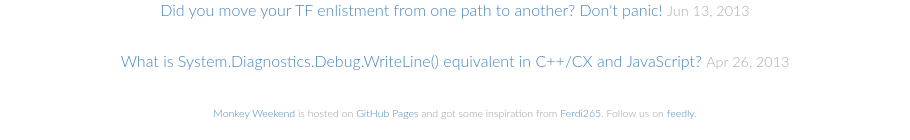
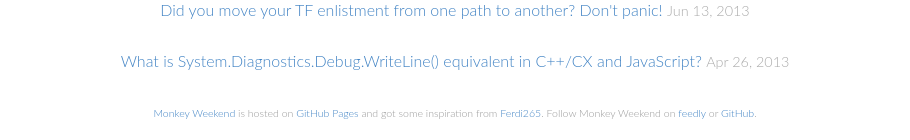
Before and after one commit to kiewic/kiewic.github.io, a Jekyll site: the page built from index.html, in a window 1280 px wide. Shown: the part 1541-1681 px from the top of the page, without its empty margins (185-1095 px from the left). Built offline with Jekyll 4.4.1, drawn with Linux system fonts in a browser that asks for light colours.

Commit message:
Updating footer.

```diff
--- a/_includes/footer.html
+++ b/_includes/footer.html
@@ -6,7 +6,8 @@
                 <a href="https://github.com/kiewic/kiewic.github.io">Monkey Weekend</a>
                 is hosted on <a href="https://pages.github.com/">GitHub Pages</a>
                 and got some inspiration from <a href="https://github.com/Ferdi265/ferdi265.github.io">Ferdi265</a>.
-                Follow us on <a href='http://cloud.feedly.com/#subscription%2Ffeed%2Fhttp%3A%2F%2Fmonkeyweekend.com%2Ffeed%2F' target='blank'>feedly</a>.
+                Follow Monkey Weekend on <a href="http://cloud.feedly.com/#subscription%2Ffeed%2Fhttp%3A%2F%2Fmonkeyweekend.com%2Ffeed%2F" target="blank">feedly</a>
+                or <a href="https://github.com/kiewic/">GitHub</a>.
             </small>
         </p>
     </div>
```
